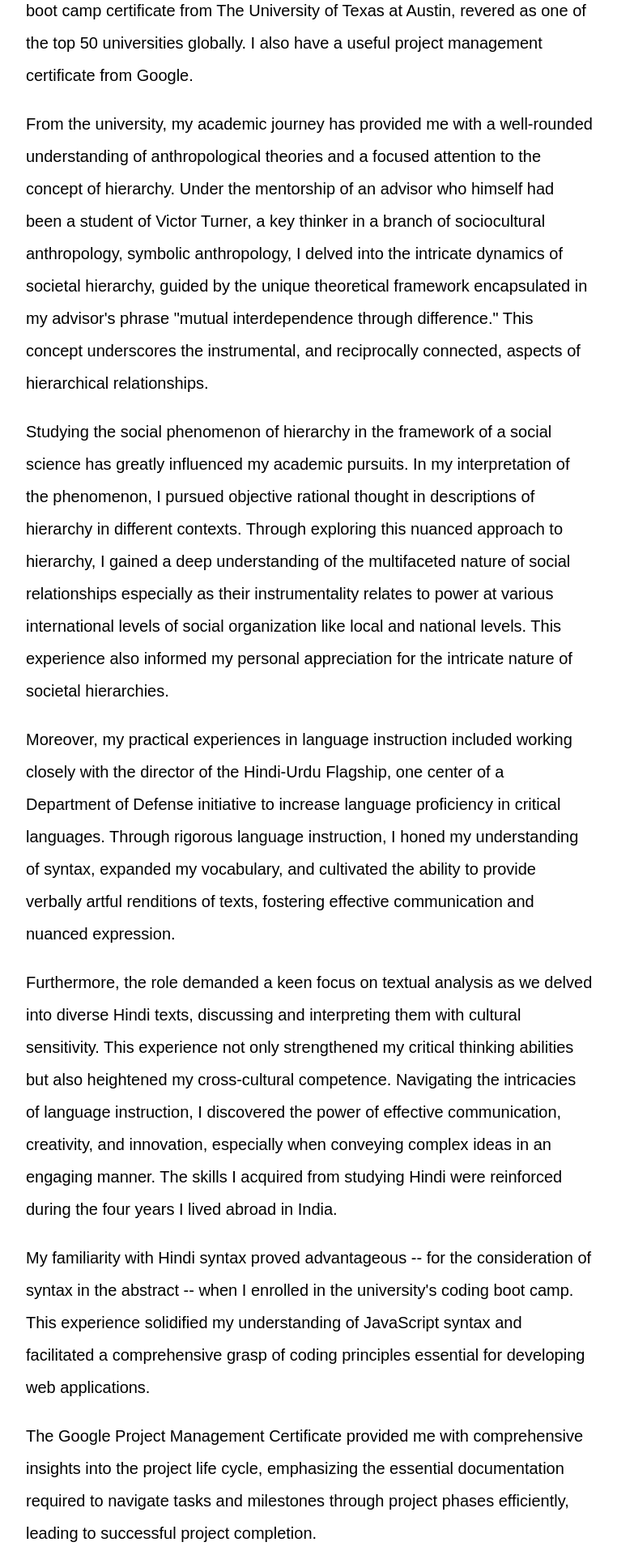
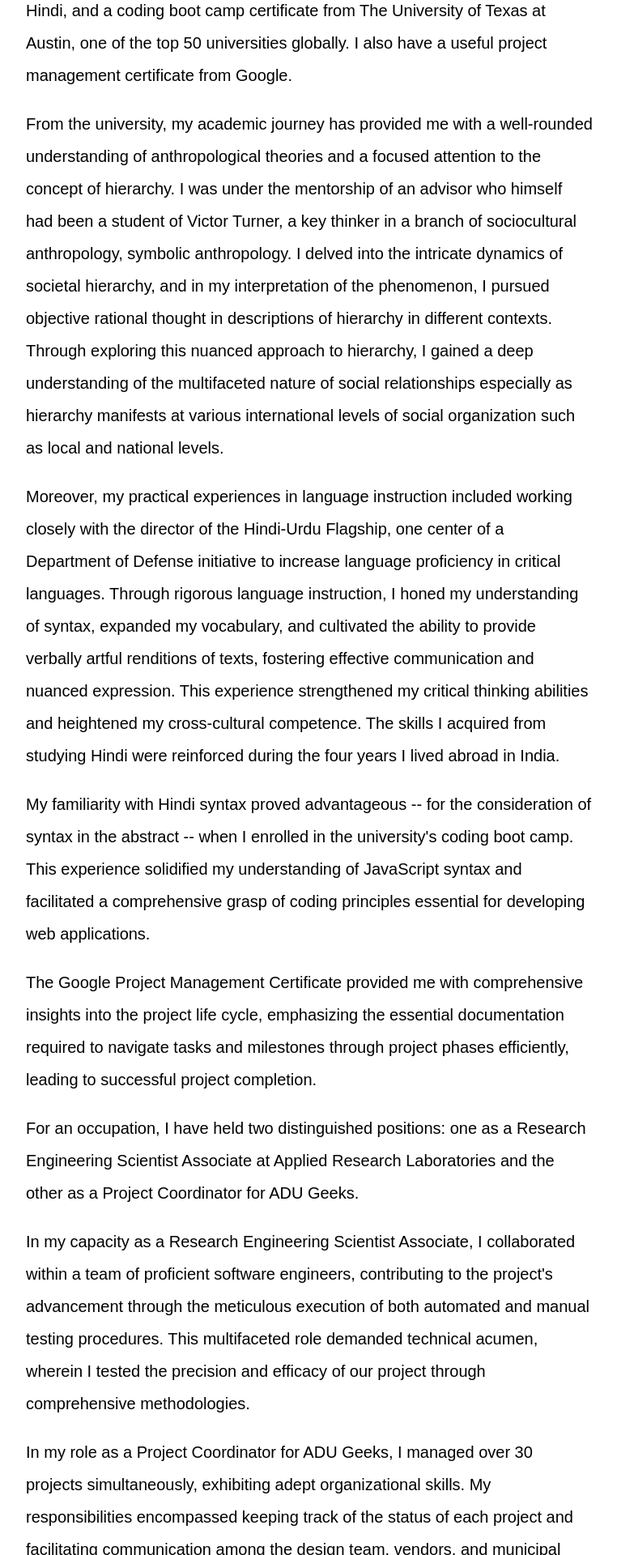
Before and after one commit to Colin-Pace/Portfolio, a React (Create React App) app: page / in a window 1280 px wide. Shown: the part 680-2600 px from the top of the page at 81% size, without its empty margins (258-1020 px from the left). Built offline with nearby package versions, Linux system fonts and the light colour scheme.

Commit message:
textual edits

```diff
--- a/src/Profile.js
+++ b/src/Profile.js
@@ -5,16 +5,14 @@ function Profile() {
   return (
     <div>
       <p className = 'profileText'>I relish a sophisticated science joke like, "Why don’t scientists trust atoms? Because they make up everything."</p>
-      <p className = 'profileText'>On the scholastic front, I've not only embraced academic excellence but soared to remarkable heights, clinching positions nationally in the 99th and 96th percentiles on standardized tests, each time in two subjects. Growing up with a parent who was a geophysicist petroleum engineer with a geology degree, I was surrounded by the natural sciences from a young age. In formal education, I have a bachelor of arts in Anthropology, master of arts in Asian Cultures and Languages with a focus on Modern Standard Hindi, and a coding boot camp certificate from The University of Texas at Austin, revered as one of the top 50 universities globally. I also have a useful project management certificate from Google.</p>
-      <p className = 'profileText'>From the university, my academic journey has provided me with a well-rounded understanding of anthropological theories and a focused attention to the concept of hierarchy. Under the mentorship of an advisor who himself had been a student of Victor Turner, a key thinker in a branch of sociocultural anthropology, symbolic anthropology, I delved into the intricate dynamics of societal hierarchy, guided by the unique theoretical framework encapsulated in my advisor's phrase "mutual interdependence through difference." This concept underscores the instrumental, and reciprocally connected, aspects of hierarchical relationships.</p>
-      <p className = 'profileText'>Studying the social phenomenon of hierarchy in the framework of a social science has greatly influenced my academic pursuits. In my interpretation of the phenomenon, I pursued objective rational thought in descriptions of hierarchy in different contexts. Through exploring this nuanced approach to hierarchy, I gained a deep understanding of the multifaceted nature of social relationships especially as their instrumentality relates to power at various international levels of social organization like local and national levels. This experience also informed my personal appreciation for the intricate nature of societal hierarchies.</p>
-      <p className = 'profileText'>Moreover, my practical experiences in language instruction included working closely with the director of the Hindi-Urdu Flagship, one center of a Department of Defense initiative to increase language proficiency in critical languages. Through rigorous language instruction, I honed my understanding of syntax, expanded my vocabulary, and cultivated the ability to provide verbally artful renditions of texts, fostering effective communication and nuanced expression.</p>
-      <p className = 'profileText'>Furthermore, the role demanded a keen focus on textual analysis as we delved into diverse Hindi texts, discussing and interpreting them with cultural sensitivity. This experience not only strengthened my critical thinking abilities but also heightened my cross-cultural competence. Navigating the intricacies of language instruction, I discovered the power of effective communication, creativity, and innovation, especially when conveying complex ideas in an engaging manner. The skills I acquired from studying Hindi were reinforced during the four years I lived abroad in India.</p>
+      <p className = 'profileText'>On the scholastic front, I've not only embraced academic excellence but soared to remarkable heights, clinching positions nationally in the 99th and 96th percentiles on standardized tests, each time in two subjects. Growing up with a parent who was a geophysicist petroleum engineer with a geology degree, I was surrounded by the natural sciences from a young age. In formal education, I have a bachelor of arts degree in anthropology, master of arts degree in Asian cultures and languages with a focus on Modern Standard Hindi, and a coding boot camp certificate from The University of Texas at Austin, one of the top 50 universities globally. I also have a useful project management certificate from Google.</p>
+      <p className = 'profileText'>From the university, my academic journey has provided me with a well-rounded understanding of anthropological theories and a focused attention to the concept of hierarchy. I was under the mentorship of an advisor who himself had been a student of Victor Turner, a key thinker in a branch of sociocultural anthropology, symbolic anthropology. I delved into the intricate dynamics of societal hierarchy, and in my interpretation of the phenomenon, I pursued objective rational thought in descriptions of hierarchy in different contexts. Through exploring this nuanced approach to hierarchy, I gained a deep understanding of the multifaceted nature of social relationships especially as hierarchy manifests at various international levels of social organization such as local and national levels.</p>
+      <p className = 'profileText'>Moreover, my practical experiences in language instruction included working closely with the director of the Hindi-Urdu Flagship, one center of a Department of Defense initiative to increase language proficiency in critical languages. Through rigorous language instruction, I honed my understanding of syntax, expanded my vocabulary, and cultivated the ability to provide verbally artful renditions of texts, fostering effective communication and nuanced expression. This experience strengthened my critical thinking abilities and heightened my cross-cultural competence. The skills I acquired from studying Hindi were reinforced during the four years I lived abroad in India.</p>
       <p className = 'profileText'>My familiarity with Hindi syntax proved advantageous -- for the consideration of syntax in the abstract -- when I enrolled in the university's coding boot camp. This experience solidified my understanding of JavaScript syntax and facilitated a comprehensive grasp of coding principles essential for developing web applications.</p>
       <p className = 'profileText'>The Google Project Management Certificate provided me with comprehensive insights into the project life cycle, emphasizing the essential documentation required to navigate tasks and milestones through project phases efficiently, leading to successful project completion.</p>
       <p className = 'profileText'>For an occupation, I have held two distinguished positions: one as a Research Engineering Scientist Associate at Applied Research Laboratories and the other as a Project Coordinator for ADU Geeks.</p>
-      <p className = 'profileText'>In my capacity as a Research Engineering Scientist Associate, I collaborated within a team of proficient software engineers, contributing to the project's advancement through the meticulous execution of both automated and manual testing procedures. This multifaceted role demanded a high level of technical acumen and a nuanced understanding of the intricate facets of software development, wherein I ensured the precision and efficacy of our project through comprehensive testing methodologies.</p>
-      <p className = 'profileText'>In my role as a Project Coordinator for ADU Geeks, I managed over 30 projects simultaneously, exhibiting adept organizational skills. My responsibilities encompassed keeping track of the status of each project and facilitating communication among the design team, vendors, and municipal authorities. This multifaceted engagement required adept navigation through the intricacies of collaborative project management. In essence, both roles demonstrated a synthesis of technical prowess and organizational finesse, fostering an environment where my contributions played a pivotal role in the successful execution and completion of sophisticated projects.</p>
+      <p className = 'profileText'>In my capacity as a Research Engineering Scientist Associate, I collaborated within a team of proficient software engineers, contributing to the project's advancement through the meticulous execution of both automated and manual testing procedures. This multifaceted role demanded technical acumen, wherein I tested the precision and efficacy of our project through comprehensive methodologies.</p>
+      <p className = 'profileText'>In my role as a Project Coordinator for ADU Geeks, I managed over 30 projects simultaneously, exhibiting adept organizational skills. My responsibilities encompassed keeping track of the status of each project and facilitating communication among the design team, vendors, and municipal authorities. This multifaceted engagement required adept navigation through the intricacies of collaborative project management. In essence, both roles demonstrated a synthesis of technical aptitude and organizational competence.</p>
       <p className = 'profileText'>Beyond academia and work, my intellectual pursuits span from coding data structures, algorithms, and neural networks to exploring the natural sciences' historical panorama -- an area of knowledge I informally explored in the past. Now, armed with a more profound understanding of the concepts through reading college textbooks and researching important topics, I find myself delving into the captivating realms of the natural sciences with a particular interest in molecular genetics.</p>
       <p className = 'profileText'>As a perspicacious science blogger and an unwavering vegan, I offer a synthesis of intellectual curiosity, scholarly achievement, and open-mindedness.</p>
     </div>
```
